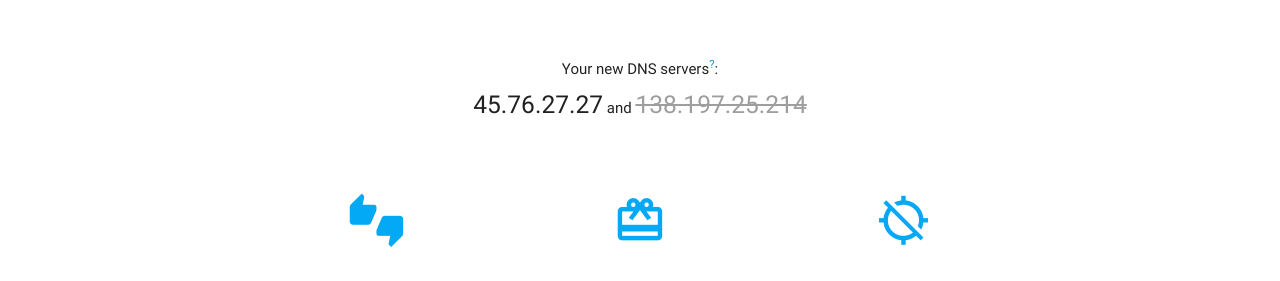
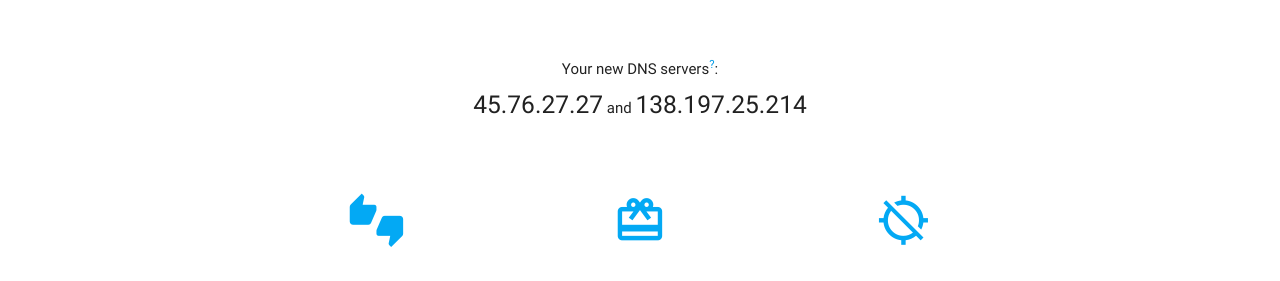
Before and after one commit to moderntld/www.moderntld.com, a Jekyll site: the page built from index.html, in a window 1280 px wide. Shown: the part 349-630 px from the top of the page. Built offline with Jekyll 4.4.1, drawn with Linux system fonts in a browser that asks for light colours; the list of posts is cut into pages by our own code; comment, search, counter and statistics services are not loaded.

Commit message:
Undo NY Maintenance Styling

```diff
--- a/index.html
+++ b/index.html
@@ -19,7 +19,7 @@
 		<br /><br />
 		<a href="/get-started" class="waves-effect waves-light btn-large z-depth-0 blue"><i class="material-icons left">play_arrow</i>Get Started!</a>
 		<br /><br /><br />
-    <p class="center-align">Your new DNS servers<sup><a class="tooltipped" data-position="top" data-delay="0" data-tooltip="Click to learn more" href="{{ "/infrastructure" | prepend: site.baseurl }}">?</a></sup>:</br><span class="dns tooltipped" data-position="bottom" data-delay="15" data-tooltip="Chicago, IL">45.76.27.27</span> and <span class="dns tooltipped grey-text" data-position="bottom" data-delay="15" data-tooltip="New York, NY - Temporary Maintenance"><strike>138.197.25.214</strike></span></p>
+    <p class="center-align">Your new DNS servers<sup><a class="tooltipped" data-position="top" data-delay="0" data-tooltip="Click to learn more" href="{{ "/infrastructure" | prepend: site.baseurl }}">?</a></sup>:</br><span class="dns tooltipped" data-position="bottom" data-delay="15" data-tooltip="Chicago, IL">45.76.27.27</span> and <span class="dns tooltipped" data-position="bottom" data-delay="15" data-tooltip="New York, NY">138.197.25.214</span></p>
     <br />
             </div>
         </div>
```
